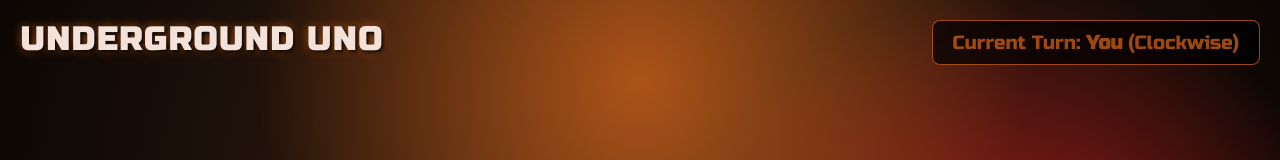
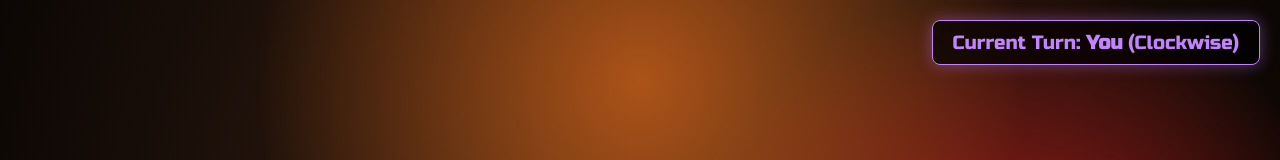
Before and after one commit to Tenko101/birth, a React (Vite) app in the folder poker-uno/: page / in a window 1280 px wide. Shown: the top 160 px of the page. Built offline with nearby package versions, Linux system fonts and the light colour scheme.

Commit message:
Remove top-left header title and update turn indicator to neon purple

```diff
--- a/poker-uno/src/App.jsx
+++ b/poker-uno/src/App.jsx
@@ -269,9 +269,6 @@ function App() {
         </div>
       )}
 
-      <header className="header">
-        <h1>UNDERGROUND UNO</h1>
-      </header>
 
       <div className="turn-indicator">
         Current Turn: <strong>{PLAYERS[turn]}</strong>
--- a/poker-uno/src/index.css
+++ b/poker-uno/src/index.css
@@ -52,19 +52,7 @@ body {
   perspective: 1000px;
 }
 
-.header {
-  position: absolute;
-  top: 20px;
-  left: 20px;
-  z-index: 200;
-}
 
-.header h1 {
-  font-size: 2rem;
-  color: #f2e2d9;
-  text-shadow: 2px 2px 4px #000, 0 0 10px var(--glow-orange);
-  letter-spacing: 2px;
-}
 
 .game-area {
   flex: 1;
@@ -371,10 +359,11 @@ body {
   background: rgba(0, 0, 0, 0.7);
   padding: 10px 20px;
   border-radius: 8px;
-  border: 1px solid var(--glow-orange);
+  border: 1px solid #c084fc;
+  box-shadow: 0 0 15px rgba(192, 132, 252, 0.4);
   z-index: 200;
   font-size: 1.2rem;
-  color: var(--glow-orange);
+  color: #c084fc;
 }
 
 .winner-overlay {
```
